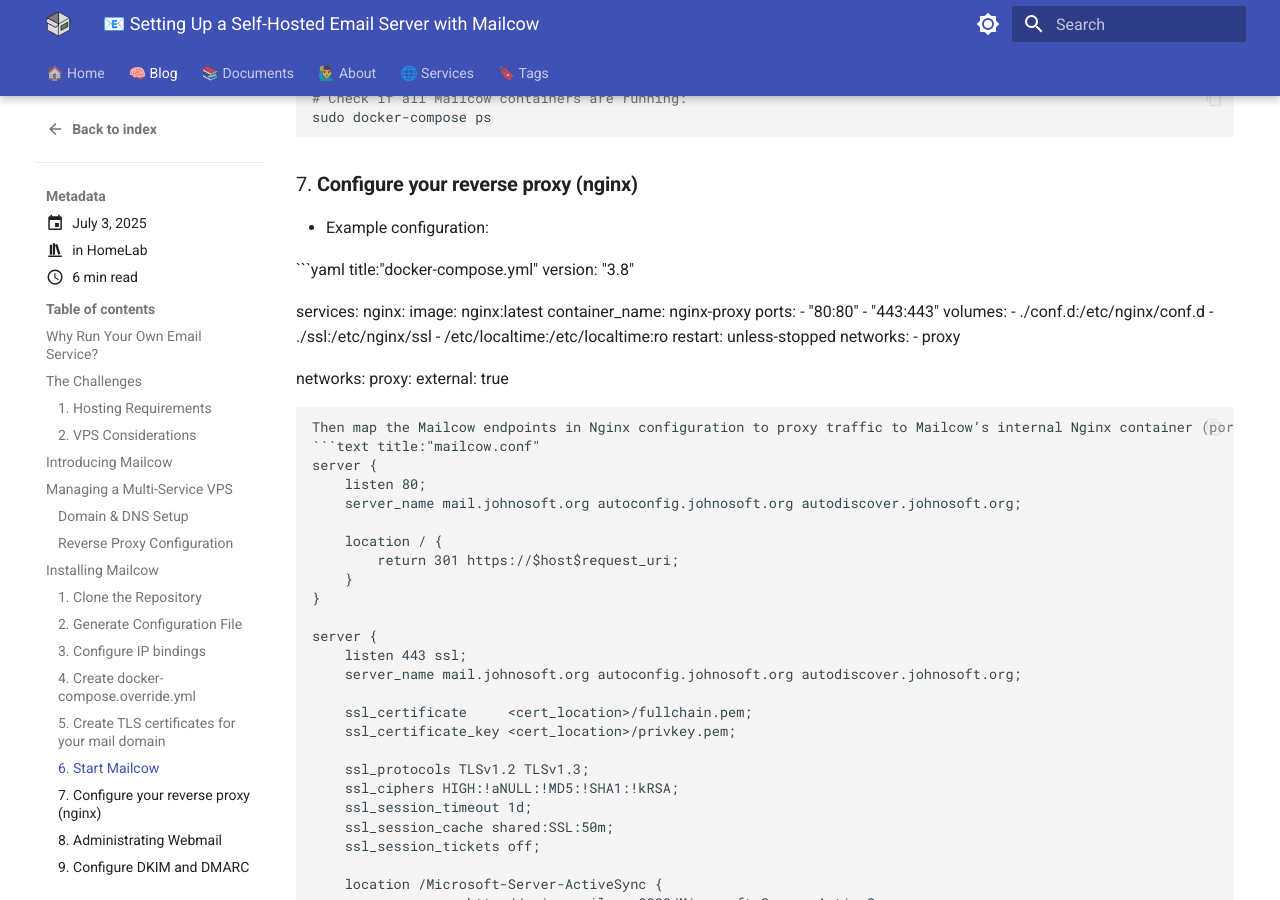
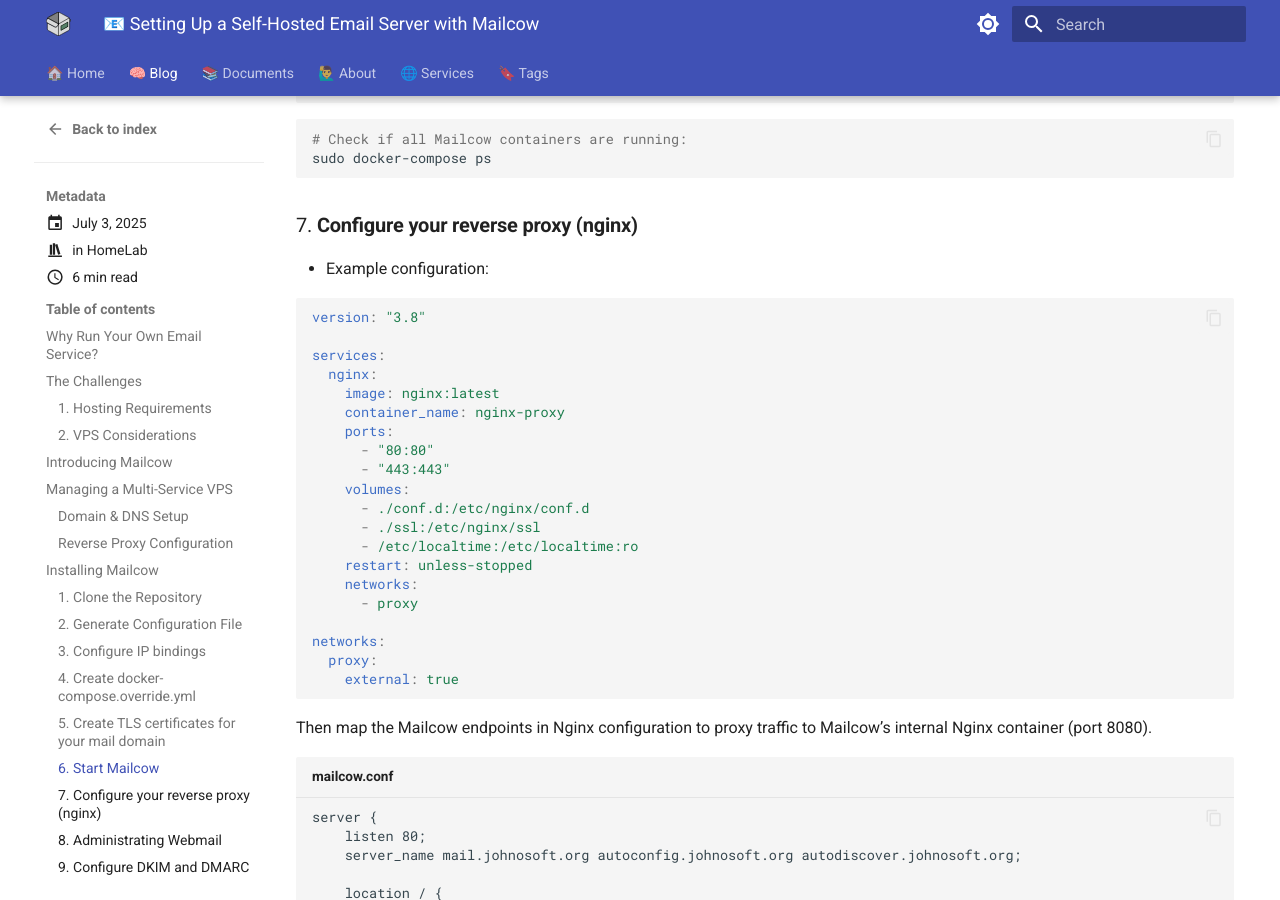
Before and after one commit to yongjohnlee80/my-blog, an MkDocs documentation site: the page built from docs/blog/posts/2025-07-03-my-own-email-service.md, in a window 1280 px wide and 900 px high, scrolled down 4072 px. Built offline with MkDocs 1.6.1 and Material for MkDocs 9.7.7, drawn with Linux system fonts in a browser that asks for light colours; some of the changed text lies outside the part shown.

Commit message:
fix again

````diff
--- a/docs/blog/posts/2025-07-03-my-own-email-service.md
+++ b/docs/blog/posts/2025-07-03-my-own-email-service.md
@@ -110,7 +110,7 @@ Create an external network (“proxy”) if you want Mailcow services and your r
 docker network create proxy
 ```
 
-```yaml
+```yaml title="docker-compose.override.yml"
 services:
   postfix-mailcow:
     ports:
@@ -167,7 +167,7 @@ sudo docker-compose ps
 ### 7. **Configure your reverse proxy (nginx)**
 * Example configuration:
 
-```yaml title:"docker-compose.yml"
+```yaml
 version: "3.8"
 
 services:
@@ -191,7 +191,7 @@ networks:
 ```
 
 Then map the Mailcow endpoints in Nginx configuration to proxy traffic to Mailcow’s internal Nginx container (port 8080).
-```text title:"mailcow.conf"
+```text title="mailcow.conf"
 server {
     listen 80;
     server_name mail.johnosoft.org autoconfig.johnosoft.org autodiscover.johnosoft.org;
````
